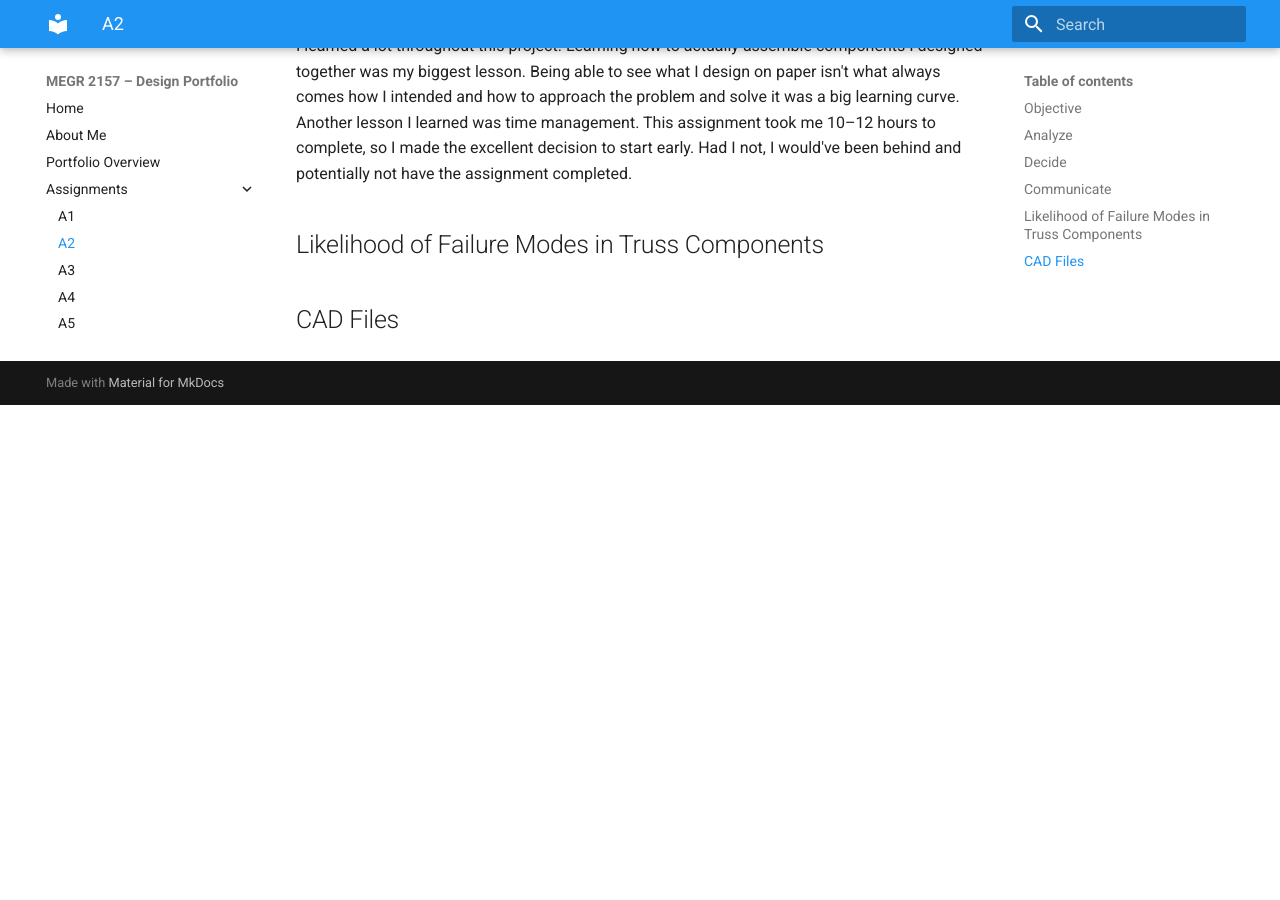
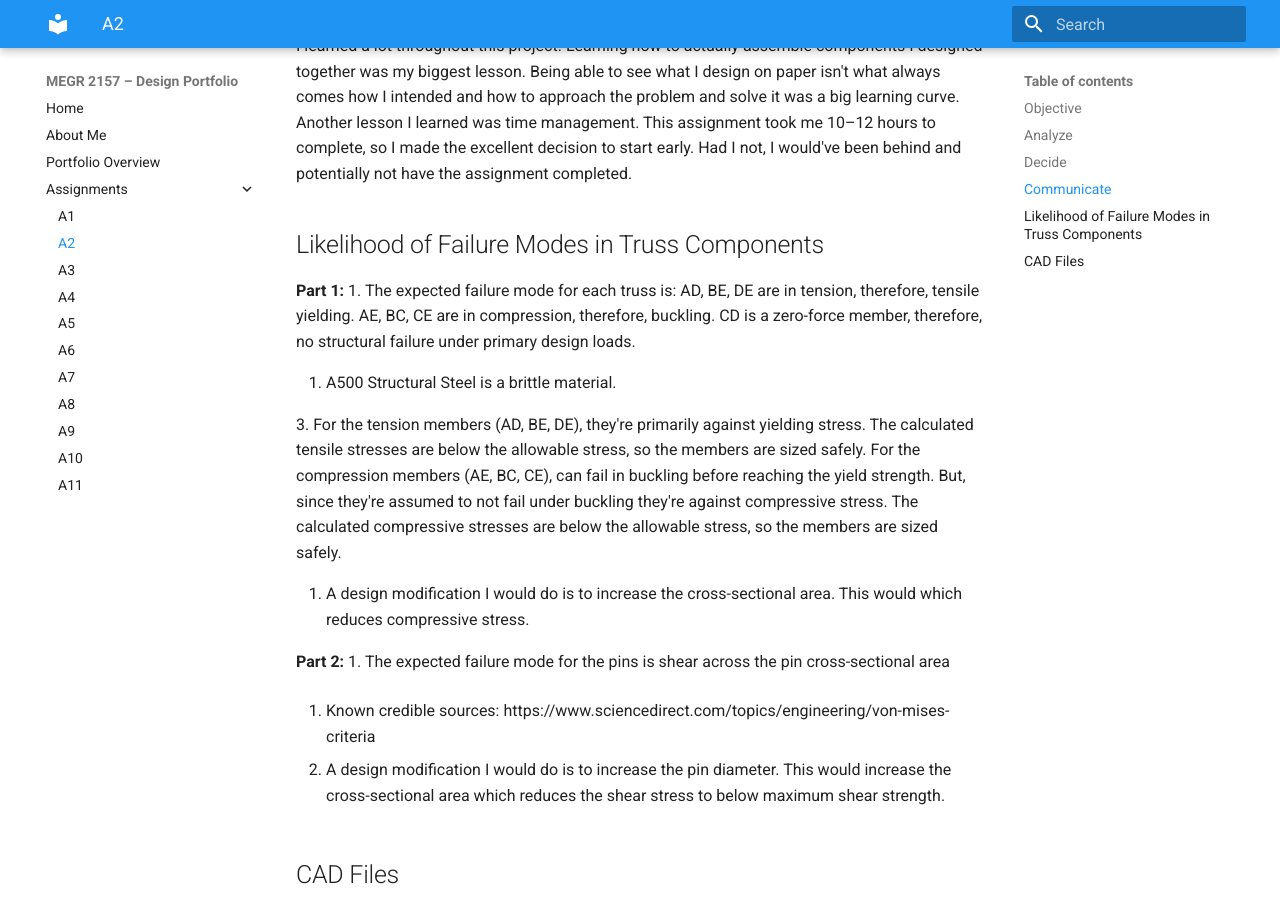
Before and after one commit to AidenGrake/megr2157-portfolio, an MkDocs documentation site: the page built from docs/assignments/A02/index.md, in a window 1280 px wide and 900 px high, scrolled down 10387 px. Built offline with MkDocs 1.6.1 and Material for MkDocs 9.7.7, drawn with Linux system fonts in a browser that asks for light colours; before the commit the page ends 10792 px from its top, so only the background shows below that.

Commit message:
Update index.md

```diff
--- a/docs/assignments/A02/index.md
+++ b/docs/assignments/A02/index.md
@@ -66,5 +66,26 @@ The geometry I selected was three triangles all stacked together. This decision
 I learned a lot throughout this project. Learning how to actually assemble components I designed together was my biggest lesson. Being able to see what I design on paper isn't what always comes how I intended and how to approach the problem and solve it was a big learning curve. Another lesson I learned was time management. This assignment took me 10–12 hours to complete, so I made the excellent decision to start early. Had I not, I would've been behind and potentially not have the assignment completed.
 
 ## Likelihood of Failure Modes in Truss Components
+**Part 1:**
+1. The expected failure mode for each truss is:
+AD, BE, DE are in tension, therefore, tensile yielding.
+AE, BC, CE are in compression, therefore, buckling.
+CD is a zero-force member, therefore, no structural failure under primary design loads.
+
+2. A500 Structural Steel is a brittle material.
+
+3.
+   For the tension members (AD, BE, DE), they're primarily against yielding stress. The calculated tensile stresses are below the allowable stress, so the members are sized safely.
+   For the compression members (AE, BC, CE), can fail in buckling before reaching the yield strength. But, since they're assumed to not fail under buckling they're against compressive stress. The calculated compressive stresses are below the allowable stress, so the members are sized safely.
+
+4. A design modification I would do is to increase the cross-sectional area. This would which reduces compressive stress.
+
+**Part 2:**
+1. The expected failure mode for the pins is shear across the pin cross-sectional area
+
+2. Known credible sources: https://www.sciencedirect.com/topics/engineering/von-mises-criteria
+
+
+3. A design modification I would do is to increase the pin diameter. This would increase the cross-sectional area which reduces the shear stress to below maximum shear strength.
 
 ## CAD Files
```
